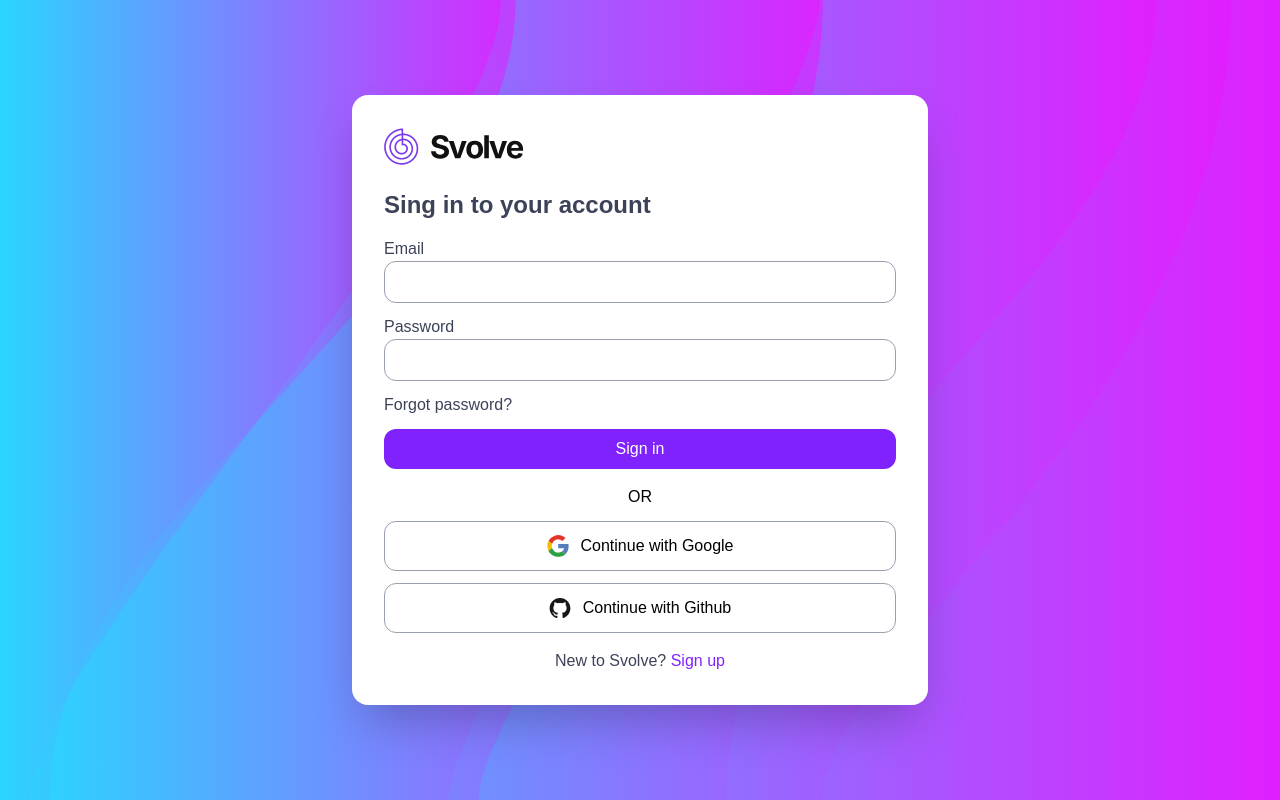
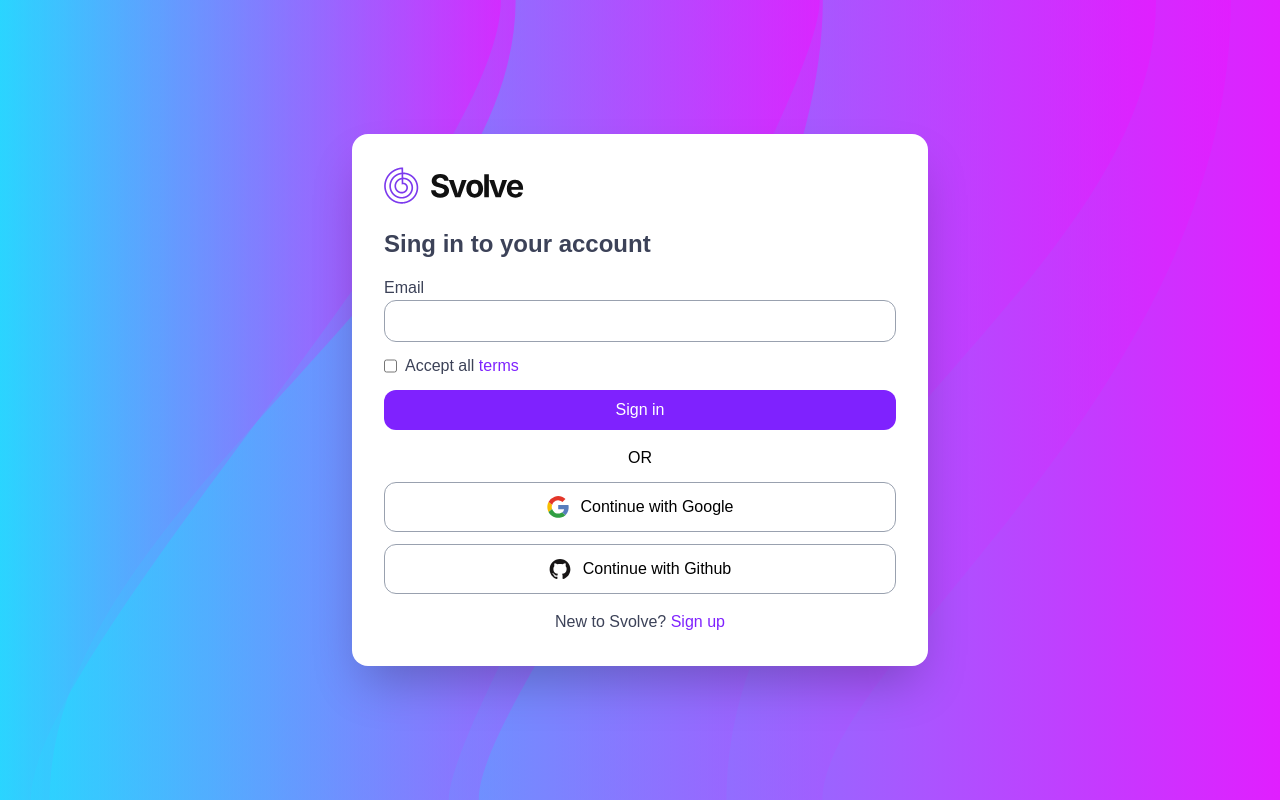
Before and after one commit to silvante/svolve_client, a Next.js app: page /signin in a window 1280 px wide. Built offline with nearby package versions, Linux system fonts and the light colour scheme.

Commit message:
removing password

```diff
--- a/app/(auth)/signin/SigninForm.tsx
+++ b/app/(auth)/signin/SigninForm.tsx
@@ -49,21 +49,15 @@
           required
         />
       </div>
-      <div className="flex flex-col space-x-0.5">
-        <label htmlFor="password">Password</label>
-        <input
-          type="password"
-          name="password"
-          id="password"
-          className="global_input"
-          value={password}
-          onChange={(e) => setPassword(e.target.value)}
-          required
-        />
+      <div className="flex gap-2">
+        <input type="checkbox" id="check" />
+        <label htmlFor="check">
+          Accept all{" "}
+          <Link href={"/terms"} className="inline-block text-violet-600">
+            terms
+          </Link>
+        </label>
       </div>
-      <Link href={"/identity/forgot-password"} className="inline-block">
-        Forgot password?
-      </Link>
       <button
         type="submit"
         className="bg-violet-600 text-white font-medium py-2 rounded-xl cursor-pointer w-full flex justify-center items-center h-10"
--- a/app/(auth)/signup/SignupForm.tsx
+++ b/app/(auth)/signup/SignupForm.tsx
@@ -34,7 +34,9 @@
   return (
     <form className="text_color space-y-3" onSubmit={handleRegister}>
       {errorMessage !== "" && (
-        <p className="text-red-600 bg-red-600/10 rounded-xl px-4 py-2">{errorMessage}</p>
+        <p className="text-red-600 bg-red-600/10 rounded-xl px-4 py-2">
+          {errorMessage}
+        </p>
       )}
       <div className="flex flex-col space-x-0.5">
         <label htmlFor="name">Name</label>
@@ -60,21 +62,15 @@
           onChange={(e) => setEmail(e.target.value)}
         />
       </div>
-      <div className="flex flex-col space-x-0.5">
-        <label htmlFor="password">Password</label>
-        <input
-          type="password"
-          name="password"
-          id="password"
-          className="global_input"
-          required
-          value={password}
-          onChange={(e) => setPassword(e.target.value)}
-        />
+      <div className="flex gap-2">
+        <input type="checkbox" id="check" />
+        <label htmlFor="check">
+          Accept all{" "}
+          <Link href={"/terms"} className="inline-block text-violet-600">
+            terms
+          </Link>
+        </label>
       </div>
-      <Link href={"/terms"} className=" inline-block">
-        Read terms first
-      </Link>
       <button
         type="submit"
         className="bg-violet-600 text-white font-medium py-2 rounded-xl cursor-pointer w-full"
```
